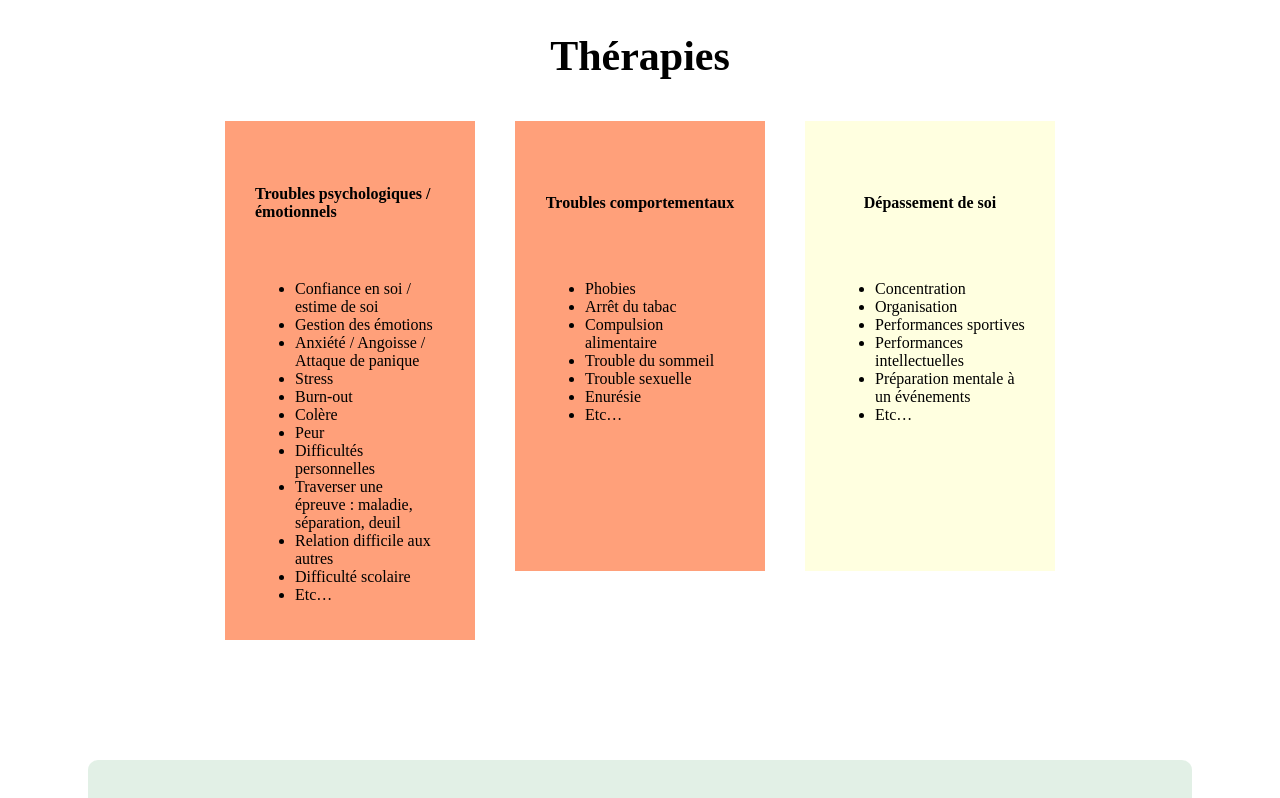
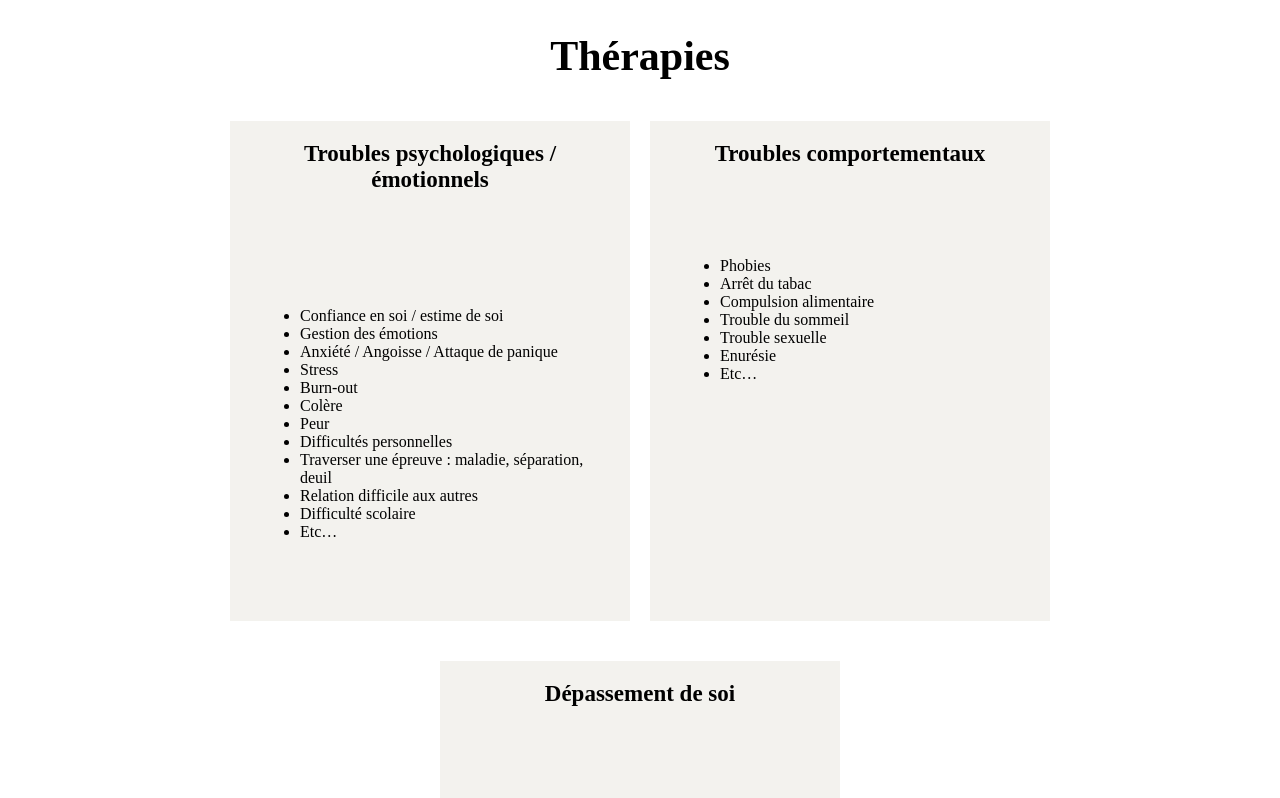
Before and after one commit to nicoriera/hypnose-frontend, a React (Create React App) app: page /presentation in a window 1280 px wide. Shown: the part 760-1558 px from the top of the page. Built offline with nearby package versions, Linux system fonts and the light colour scheme; what google-maps-react would draw is missing.

Commit message:
update part therapie

```diff
--- a/src/App.css
+++ b/src/App.css
@@ -279,12 +279,32 @@ margin-left: 30px;
   align-items: center;
   justify-content: center;
 }
+.therapie-titre{
+  height: 60px;
+  margin: 0 0 40px 0;
+  text-align: center;
+}
 .therapies-blocs{
   display: flex;
   justify-content: center;
   flex-wrap: wrap;
 }
+.therapies-bloc-info {
+  display: flex;
+  flex-direction: column;
+  box-sizing: border-box;
+  padding: 20px 30px;
+  margin: 20px 10px;
+  width: 400px;
+  min-height: 500px;
+}
+.therapie-picture{
+  height: 50px;
+  width: 50px;
+
+}
 /* SEANCE */
+
 .seance{
   display: flex;
   flex-direction: row;
@@ -313,6 +333,7 @@ text-align: justify;
 }
 
 /* QUI */
+
 .qui {
   display: flex;
   margin-top: 80px;
@@ -330,6 +351,7 @@ object-fit: cover;
 height: 100%;
 border-radius: 20px;
 }
+
 /* TARIFS */
 
 .container-blocs{
@@ -359,14 +381,26 @@ border-radius: 20px;
   padding: 20px 30px;
   margin: 20px;
   width: 250px;
-  min-height: 450px;
+  min-height: 470px;
+}
+.tarif-titre-bloc{
+  display: flex;
+  flex-direction: column;
+  margin-bottom: 20px;
 }
 .tarif-titre, .therapie-titre {
   display: flex;
   flex-direction: column;
+  font-size: 23px;
+  text-align: center;
+}
+.tarif-age{
+  display: flex;
   align-items: center;
   justify-content: center;
-  min-height: 80px;
+}
+.tarif-duree{
+  margin-top: 10px;
 }
 .bloc-prix {
   margin-top: 20px;
@@ -380,6 +414,7 @@ border-radius: 20px;
 }
 .tarif-infos{
   min-height: 80px;
+
 }
 /* CONTACT */
 
--- a/src/components/Comportement.js
+++ b/src/components/Comportement.js
@@ -3,7 +3,7 @@ import React from 'react'
 const Comportement = (props) => {
     return (
        <div>
-      <div className="bloc-info" style={{ backgroundColor: props.color }}>
+      <div className="therapies-bloc-info" style={{ backgroundColor: props.color }}>
         <div>
           <h4 className="therapie-titre">{props.therapie}</h4>
         </div>
--- a/src/components/Depassement.js
+++ b/src/components/Depassement.js
@@ -3,7 +3,7 @@ import React from 'react'
 const Depassement = (props) => {
     return (
        <div>
-      <div className="bloc-info" style={{ backgroundColor: props.color }}>
+      <div className="therapies-bloc-info" style={{ backgroundColor: props.color }}>
         <div>
           <h4 className="therapie-titre">{props.therapie}</h4>
         </div>
--- a/src/components/Psycho.js
+++ b/src/components/Psycho.js
@@ -3,9 +3,12 @@ import React from 'react'
 const Psycho = (props) => {
     return (
     <div>
-      <div className="bloc-info" style={{ backgroundColor: props.color }}>
+      <div className="therapies-bloc-info" style={{ backgroundColor: props.color }}>
         <div>
           <h4 className="therapie-titre">{props.therapie}</h4>
+        </div>
+        <div className="therapie-picture">
+        <img src="" alt="" />
         </div>
         <ul>
         <li>{props.trouble1}</li>
--- a/src/components/Rdv.js
+++ b/src/components/Rdv.js
@@ -4,12 +4,12 @@ const Rdv = (props) => {
   return (
     <div>
       <div className="bloc-info" style={{ backgroundColor: props.color }}>
-        <div>
+        <div className="tarif-titre-bloc">
           <h4 className="tarif-titre">{props.rdv}</h4>
-          <span>{props.age}</span>
+          <span className="tarif-age">{props.age}</span>
         </div>
         <p className="tarif-infos">{props.infos}</p>
-        <div>
+        <div className="tarif-duree">
           <span className="bold">Durée :</span>
           <span>{props.duree}</span>
         </div>
--- a/src/pages/Presentation.js
+++ b/src/pages/Presentation.js
@@ -60,7 +60,7 @@ const Presentation = () => {
             trouble10="Relation difficile aux autres"
             trouble11="Difficulté scolaire"
             trouble12="Etc…"
-            color="lightsalmon"
+            color="#F3F2EE"
           />
           <Comportement
             therapie="Troubles comportementaux"
@@ -71,7 +71,7 @@ const Presentation = () => {
             trouble5="Trouble sexuelle"
             trouble6="Enurésie"
             trouble7="Etc…"
-            color="lightsalmon"
+            color="#F3F2EE"
           />
           <Depassement
             therapie="Dépassement de soi"
@@ -81,7 +81,7 @@ const Presentation = () => {
             trouble4="Performances intellectuelles"
             trouble5="Préparation mentale à un événements"
             trouble6="Etc…"
-            color="lightyellow"
+            color="#F3F2EE"
           />
         </div>
       </div>
```
